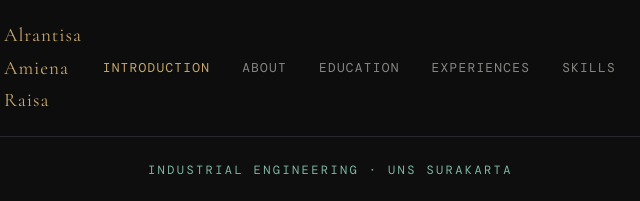
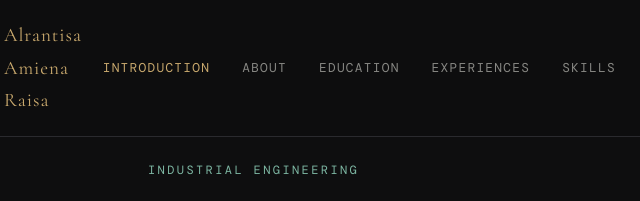
Before and after one commit to alrantisaa21/portfolio, a plain HTML site: page index.html in a window 1280 px wide. Shown: the top 201 px of the page, 44-684 px from the left. Drawn offline with nearby package versions, Linux system fonts and the light colour scheme.

Commit message:
Update index.html

```diff
--- a/index.html
+++ b/index.html
@@ -918,7 +918,7 @@
 <!-- INTRODUCTION (hero) -->
 <section class="hero" id="introduction" style="border-top: none;">
   <div class="hero-left">
-    <p class="hero-label">Industrial Engineering · UNS Surakarta</p>
+    <p class="hero-label">Industrial Engineering</p>
     <h1 class="hero-name">Alrantisa<br/><em>Amiena Raisa</em></h1>
     <p class="hero-title">Supply Chain &amp; Industrial Engineering Professional</p>
     <p class="hero-desc">
```
